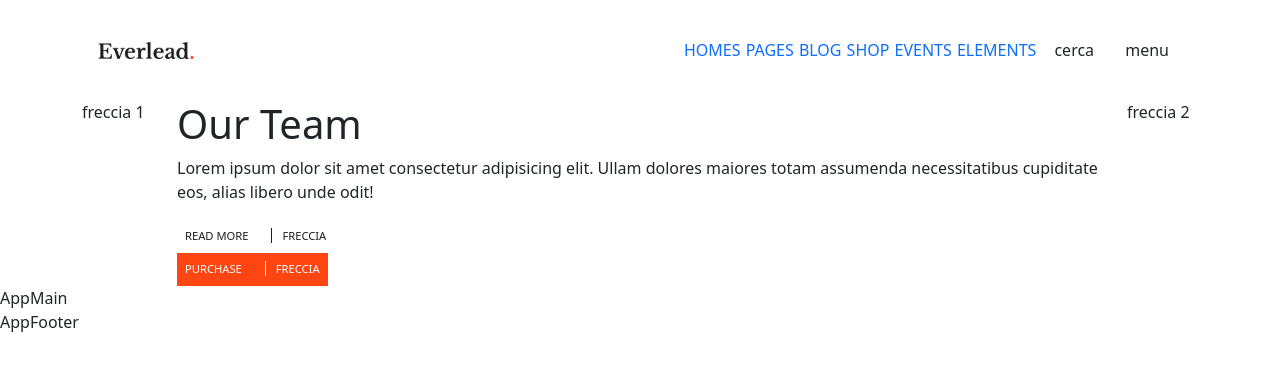
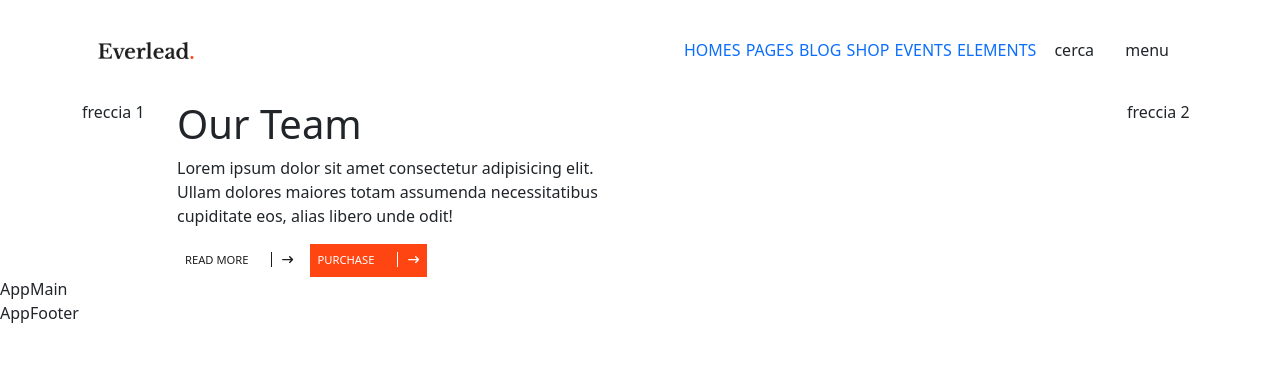
Before and after one commit to Roberto-Larivera/proj-html-vuejs, a Vue app: page / in a window 1280 px wide. Shown: the top 370 px of the page. Built offline with nearby package versions, Linux system fonts and the light colour scheme.

Commit message:
Aggiunta di FontAsome

```diff
--- a/package.json
+++ b/package.json
@@ -9,6 +9,11 @@
     "preview": "vite preview"
   },
   "dependencies": {
+    "@fortawesome/fontawesome-svg-core": "^6.3.0",
+    "@fortawesome/free-brands-svg-icons": "^6.3.0",
+    "@fortawesome/free-regular-svg-icons": "^6.3.0",
+    "@fortawesome/free-solid-svg-icons": "^6.3.0",
+    "@fortawesome/vue-fontawesome": "^3.0.3",
     "@popperjs/core": "^2.11.6",
     "bootstrap": "^5.2.3",
     "vue": "^3.2.45"
--- a/src/components/All/AllButton.vue
+++ b/src/components/All/AllButton.vue
@@ -21,7 +21,7 @@ export default {
         <button class="p-2" :class="color">
             {{text}}
             <span>
-                freccia
+                <font-awesome-icon icon="fa-solid fa-arrow-right-long" />
             </span>
         </button>
     </div>
--- a/src/components/Header/HeaderBottom.vue
+++ b/src/components/Header/HeaderBottom.vue
@@ -19,19 +19,19 @@ export default {
         <div class="col-1">
             freccia 1
         </div>
-        <div class="col">
+        <div class="col-5">
             <h1>
                 Our Team
             </h1>
             <p>
                 Lorem ipsum dolor sit amet consectetur adipisicing elit. Ullam dolores maiores totam assumenda necessitatibus cupiditate eos, alias libero unde odit!
             </p>
-            <div class="group_buttons">
+            <div class="group_buttons d-flex flex-wrap gap-2">
                 <AllButton :text="'read more'"/>
                 <AllButton :text="'purchase'" :color="'tm_orange'"/>
             </div>
         </div>
-        <div class="col-1">
+        <div class="col-1 offset-5">
             freccia 2
         </div>
     </div>
--- a/src/main.js
+++ b/src/main.js
@@ -1,4 +1,19 @@
 import { createApp } from 'vue'
 import App from './App.vue'
 
-createApp(App).mount('#app')
+/* import the fontawesome core */
+import { library } from '@fortawesome/fontawesome-svg-core'
+
+/* import font awesome icon component */
+import { FontAwesomeIcon } from '@fortawesome/vue-fontawesome'
+
+/* import specific icons */
+import { faArrowRightLong } from '@fortawesome/free-solid-svg-icons'
+
+/* add icons to the library */
+library.add(faArrowRightLong)
+
+
+createApp(App)
+.component('font-awesome-icon', FontAwesomeIcon)
+.mount('#app')
```
Also changed, not shown: 1 other file (tests, documents, lock files or other folders).
